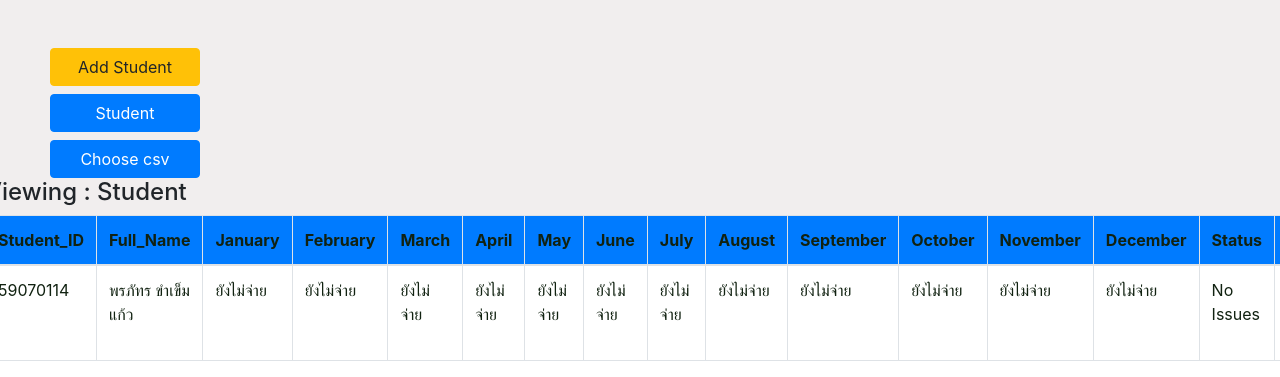
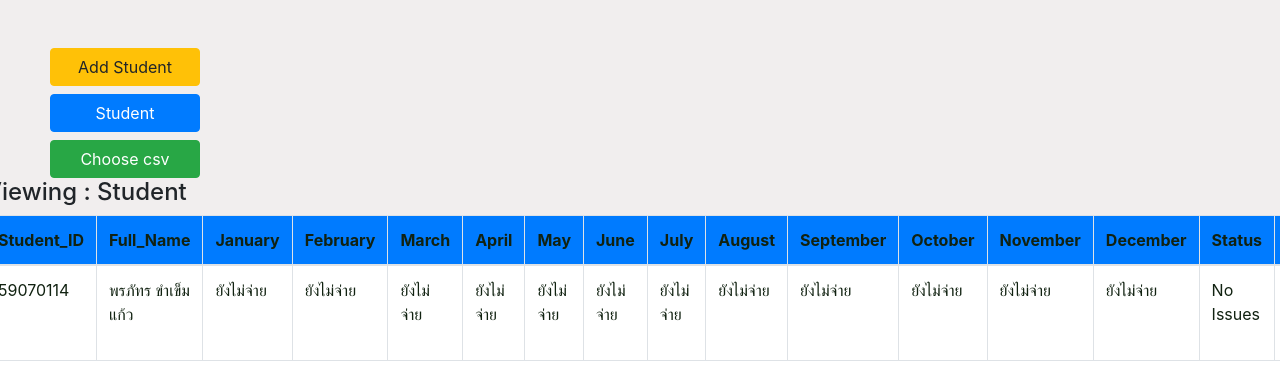
Before and after one commit to japzero02/give-me-the-money, a Django app: page /display_student in a window 1280 px wide; the page is wider, and only the part inside the window is pictured. Shown: the part 56-433 px from the top of that part. Run offline with Django 3.2, Linux system fonts and the light colour scheme; data comes from the database, SQL or seed files in the repository; some libraries are stand-ins or nearby versions.

Commit message:
change button choose csv color

```diff
--- a/money/mainapp/templates/index.html
+++ b/money/mainapp/templates/index.html
@@ -1,9 +1,10 @@
 {% extends 'base.html' %}
 
 {% block body %}
-<!-- button group -->
+
 <div class="button-group pr-3">
     <div class="row">
+        <!-- button group -->
         <div class="col-2">
             <div class="add mb-2">
                 <a href="{% url 'add_student' %}" class="btn btn-warning btn-md position-button" role="button"
@@ -15,7 +16,7 @@
                     id="std">Student</a>
             </div>
             <div class="choose">
-                <a href="{% url 'upload_csv' %}" class="btn btn-primary btn-md position-button" role="button"
+                <a href="{% url 'upload_csv' %}" class="btn btn-success btn-md position-button" role="button"
                     id="choose">Choose csv</a>
             </div>
         </div>
```
